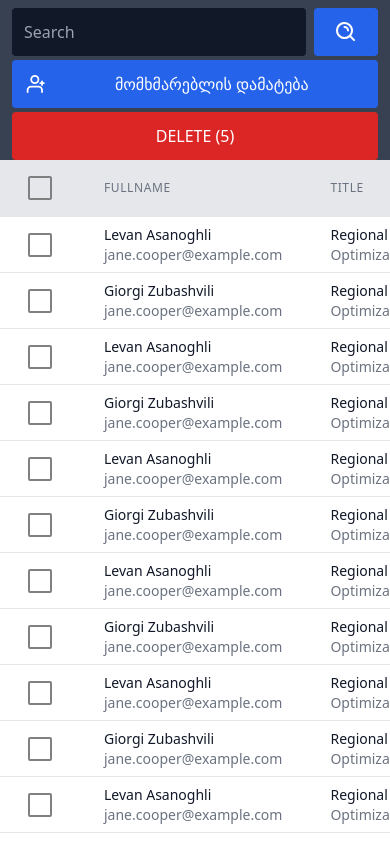
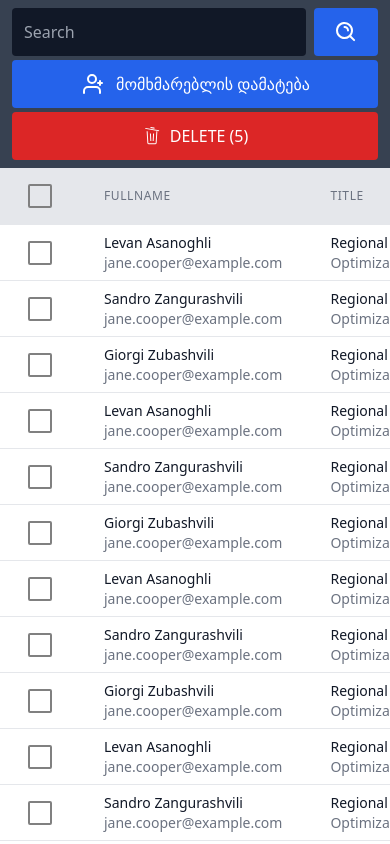
Before and after one commit to Asanoghli/luxlevs-front, a Nuxt app: page /admin/users in a window 390 px wide. Built offline with nearby package versions, Linux system fonts and the light colour scheme.

Commit message:
ADMIN - USERS, Fixed responsive bugs

```diff
--- a/components/users/usersTableSearchBar.vue
+++ b/components/users/usersTableSearchBar.vue
@@ -1,20 +1,28 @@
 <template>
-  <div class="bg-gray-700 pt-2 px-3  flex items-center justify-between flex-col w-full gap-1 lg:flex-row lg:flex-nowrap lg:py-2 md:flex-row md:flex-wrap xl:justify-between  xl:px-7">
-    <div class="flex  gap-2 justify-center items-center w-full lg:order-2 lg:w-full lg:flex-shrink xl:w-full xl:flex-shrink   ">
+  <div class="bg-gray-700 pt-2 px-3  flex items-center justify-between flex-col w-full gap-1 lg:flex-row lg:flex-nowrap lg:py-2 md:flex-row md:flex-wrap xl:justify-between  xl:px-3 md:py-2 py-2">
+    <div class="flex  gap-2 justify-center items-center w-full lg:order-2 lg:w-full lg:flex-shrink xl:w-1/2 xl:flex-shrink   ">
       <input class=" focus:outline-0 p-3 sm:full box-content text-white bg-gray-900 w-full lg:w-full  rounded" type="text" placeholder="Search">
       <button class="p-3 px-5 h-full flex flex-row items-center justify-center gap-2 bg-blue-600 rounded hover:bg-blue-700">
         <svg xmlns="http://www.w3.org/2000/svg" class="size-6" viewBox="0 0 24 24"><g fill="none" fill-rule="evenodd"><path d="M24 0v24H0V0zM12.593 23.258l-.011.002l-.071.035l-.02.004l-.014-.004l-.071-.035q-.016-.005-.024.005l-.004.01l-.017.428l.005.02l.01.013l.104.074l.015.004l.012-.004l.104-.074l.012-.016l.004-.017l-.017-.427q-.004-.016-.017-.018m.265-.113l-.013.002l-.185.093l-.01.01l-.003.011l.018.43l.005.012l.008.007l.201.093q.019.005.029-.008l.004-.014l-.034-.614q-.005-.019-.02-.022m-.715.002a.02.02 0 0 0-.027.006l-.006.014l-.034.614q.001.018.017.024l.015-.002l.201-.093l.01-.008l.004-.011l.017-.43l-.003-.012l-.01-.01z"/><path fill="white" d="M10.5 4a6.5 6.5 0 1 0 0 13a6.5 6.5 0 0 0 0-13M2 10.5a8.5 8.5 0 1 1 15.176 5.262l3.652 3.652a1 1 0 0 1-1.414 1.414l-3.652-3.652A8.5 8.5 0 0 1 2 10.5M9.5 7a1 1 0 0 1 1-1a4.5 4.5 0 0 1 4.5 4.5a1 1 0 1 1-2 0A2.5 2.5 0 0 0 10.5 8a1 1 0 0 1-1-1"/></g></svg>
         <span class="text-white hidden sm:inline-block lg:hidden xl:block">Search</span>
       </button>
     </div>
-    <div class="flex justify-end w-full lg:order-3 md:order-2  md:w-1/2 lg:w-20 xl:w-1/2 ">
-      <button class="flex text-white p-3 bg-blue-600  items-center  font-thin rounded  hover:bg-blue-700  w-full justify-center gap-3 lg:w-full xl:w-full">
+    <div class="flex justify-end w-full lg:order-3 md:order-2  md:w-auto md:grow lg:w-auto xl:auto">
+      <button class="flex text-white p-3 bg-blue-600  items-center  font-thin rounded  hover:bg-blue-700  w-full justify-center gap-3 lg:w-full  xl:w-full">
         <svg xmlns="http://www.w3.org/2000/svg" class="size-6" viewBox="0 0 24 24"><g fill="none" fill-rule="evenodd"><path d="M24 0v24H0V0zM12.593 23.258l-.011.002l-.071.035l-.02.004l-.014-.004l-.071-.035q-.016-.005-.024.005l-.004.01l-.017.428l.005.02l.01.013l.104.074l.015.004l.012-.004l.104-.074l.012-.016l.004-.017l-.017-.427q-.004-.016-.017-.018m.265-.113l-.013.002l-.185.093l-.01.01l-.003.011l.018.43l.005.012l.008.007l.201.093q.019.005.029-.008l.004-.014l-.034-.614q-.005-.019-.02-.022m-.715.002a.02.02 0 0 0-.027.006l-.006.014l-.034.614q.001.018.017.024l.015-.002l.201-.093l.01-.008l.004-.011l.017-.43l-.003-.012l-.01-.01z"/><path fill="currentColor" d="M16 14a5 5 0 0 1 5 5v2a1 1 0 1 1-2 0v-2a3 3 0 0 0-3-3H8a3 3 0 0 0-3 3v2a1 1 0 1 1-2 0v-2a5 5 0 0 1 5-5zm4-6a1 1 0 0 1 1 1v1h1a1 1 0 1 1 0 2h-1v1a1 1 0 1 1-2 0v-1h-1a1 1 0 1 1 0-2h1V9a1 1 0 0 1 1-1m-8-6a5 5 0 1 1 0 10a5 5 0 0 1 0-10m0 2a3 3 0 1 0 0 6a3 3 0 0 0 0-6"/></g></svg>
-        <span class="lg:hidden xl:block  w-full">მომხმარებლის დამატება</span>
+        <span class="lg:hidden xl:block ">მომხმარებლის დამატება</span>
       </button>
     </div>
-    <div class="w-full lg:order-1 md:order-1  sm:w-full  md:w-1/3 lg:flex-shrink xl:shrink">
-      <button  class="p-3 px-7 bg-red-600 text-white  rounded disabled:bg-red-900 disabled:cursor-not-allowed enabled:hover:bg-red-700 w-full xl:1/3">DELETE (5)</button>
+    <div class="w-full lg:order-1 md:order-1  sm:w-full lg:w-fit  md:w-1/3 lg:flex-shrink  xl:auto">
+      <button  class="p-3 px-7 bg-red-600 text-white  rounded disabled:bg-red-900 disabled:cursor-not-allowed enabled:hover:bg-red-700 w-full xl:w-full md:w-full flex items-center justify-center gap-2">
+        <svg xmlns="http://www.w3.org/2000/svg" class="w-5 min-w-5"  viewBox="0 0 24 24"><path fill="white" fill-rule="evenodd" d="m6.774 6.4l.812 13.648a.8.8 0 0 0 .798.752h7.232a.8.8 0 0 0 .798-.752L17.226 6.4h1.203l-.817 13.719A2 2 0 0 1 15.616 22H8.384a2 2 0 0 1-1.996-1.881L5.571 6.4zM9.5 9h1.2l.5 9H10zm3.8 0h1.2l-.5 9h-1.2zM4.459 2.353l15.757 2.778a.5.5 0 0 1 .406.58L20.5 6.4L3.758 3.448l.122-.69a.5.5 0 0 1 .579-.405m6.29-1.125l3.94.695a.5.5 0 0 1 .406.58l-.122.689l-4.924-.869l.122-.689a.5.5 0 0 1 .579-.406z"/></svg>
+        <span class="flex justify-center items-center gap-1">
+          <span class="sm:block md:block lg:hidden xl:block">DELETE</span>
+          <span>(5)</span>
+        </span>
+
+
+      </button>
     </div>
   </div>
 </template>
--- a/stores/useUsersStore.js
+++ b/stores/useUsersStore.js
@@ -8,62 +8,48 @@ export const useUsersStore = defineStore('usersStore', {
                     id: 1, firstName: 'Levan', lastName: 'Asanoghli', checked: false
                 },
                 {
-                    id: 2, firstName: 'Giorgi', lastName: 'Zubashvili', checked: false
+                    id: 2, firstName: 'Sandro', lastName: 'Zangurashvili', checked: false
+                },
+                {
+                    id: 1, firstName: 'Giorgi', lastName: 'Zubashvili', checked: false
                 },
                 {
                     id: 1, firstName: 'Levan', lastName: 'Asanoghli', checked: false
                 },
                 {
-                    id: 2, firstName: 'Giorgi', lastName: 'Zubashvili', checked: false
+                    id: 2, firstName: 'Sandro', lastName: 'Zangurashvili', checked: false
+                },
+                {
+                    id: 1, firstName: 'Giorgi', lastName: 'Zubashvili', checked: false
                 },
                 {
                     id: 1, firstName: 'Levan', lastName: 'Asanoghli', checked: false
                 },
                 {
-                    id: 2, firstName: 'Giorgi', lastName: 'Zubashvili', checked: false
+                    id: 2, firstName: 'Sandro', lastName: 'Zangurashvili', checked: false
+                },
+                {
+                    id: 1, firstName: 'Giorgi', lastName: 'Zubashvili', checked: false
                 },
                 {
                     id: 1, firstName: 'Levan', lastName: 'Asanoghli', checked: false
                 },
                 {
-                    id: 2, firstName: 'Giorgi', lastName: 'Zubashvili', checked: false
+                    id: 2, firstName: 'Sandro', lastName: 'Zangurashvili', checked: false
+                },
+                {
+                    id: 1, firstName: 'Giorgi', lastName: 'Zubashvili', checked: false
                 },
                 {
                     id: 1, firstName: 'Levan', lastName: 'Asanoghli', checked: false
                 },
                 {
-                    id: 2, firstName: 'Giorgi', lastName: 'Zubashvili', checked: false
+                    id: 2, firstName: 'Sandro', lastName: 'Zangurashvili', checked: false
                 },
                 {
-                    id: 1, firstName: 'Levan', lastName: 'Asanoghli', checked: false
+                    id: 1, firstName: 'Giorgi', lastName: 'Zubashvili', checked: false
                 },
-                {
-                    id: 2, firstName: 'Giorgi', lastName: 'Zubashvili', checked: false
-                },
-                {
-                    id: 1, firstName: 'Levan', lastName: 'Asanoghli', checked: false
-                },
-                {
-                    id: 2, firstName: 'Giorgi', lastName: 'Zubashvili', checked: false
-                },
-                {
-                    id: 1, firstName: 'Levan', lastName: 'Asanoghli', checked: false
-                },
-                {
-                    id: 2, firstName: 'Giorgi', lastName: 'Zubashvili', checked: false
-                },
-                {
-                    id: 1, firstName: 'Levan', lastName: 'Asanoghli', checked: false
-                },
-                {
-                    id: 2, firstName: 'Giorgi', lastName: 'Zubashvili', checked: false
-                },
-                {
-                    id: 1, firstName: 'Levan', lastName: 'Asanoghli', checked: false
-                },
-                {
-                    id: 2, firstName: 'Giorgi', lastName: 'Zubashvili', checked: false
-                }
+
             ])
         }
     },
```
